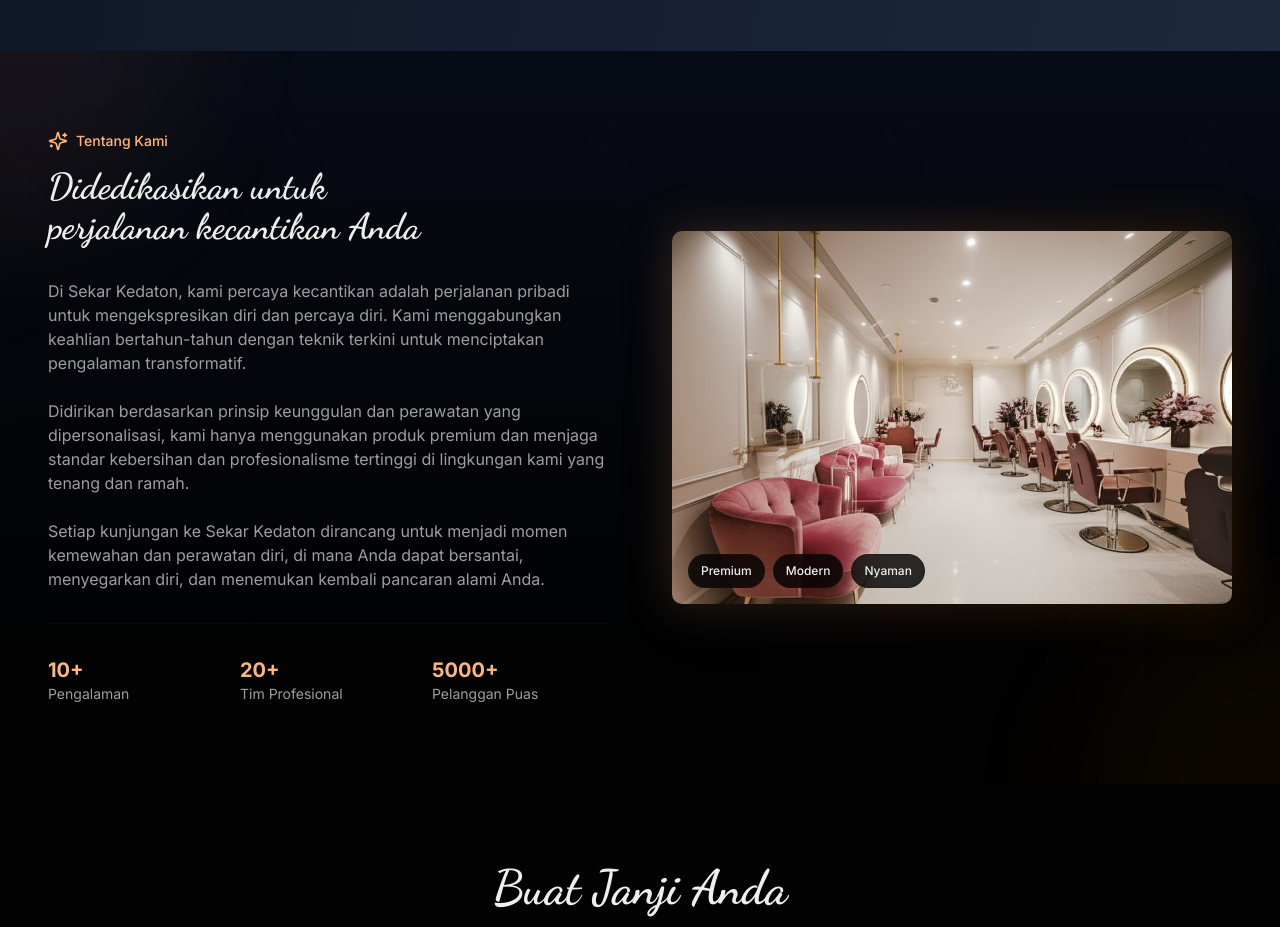
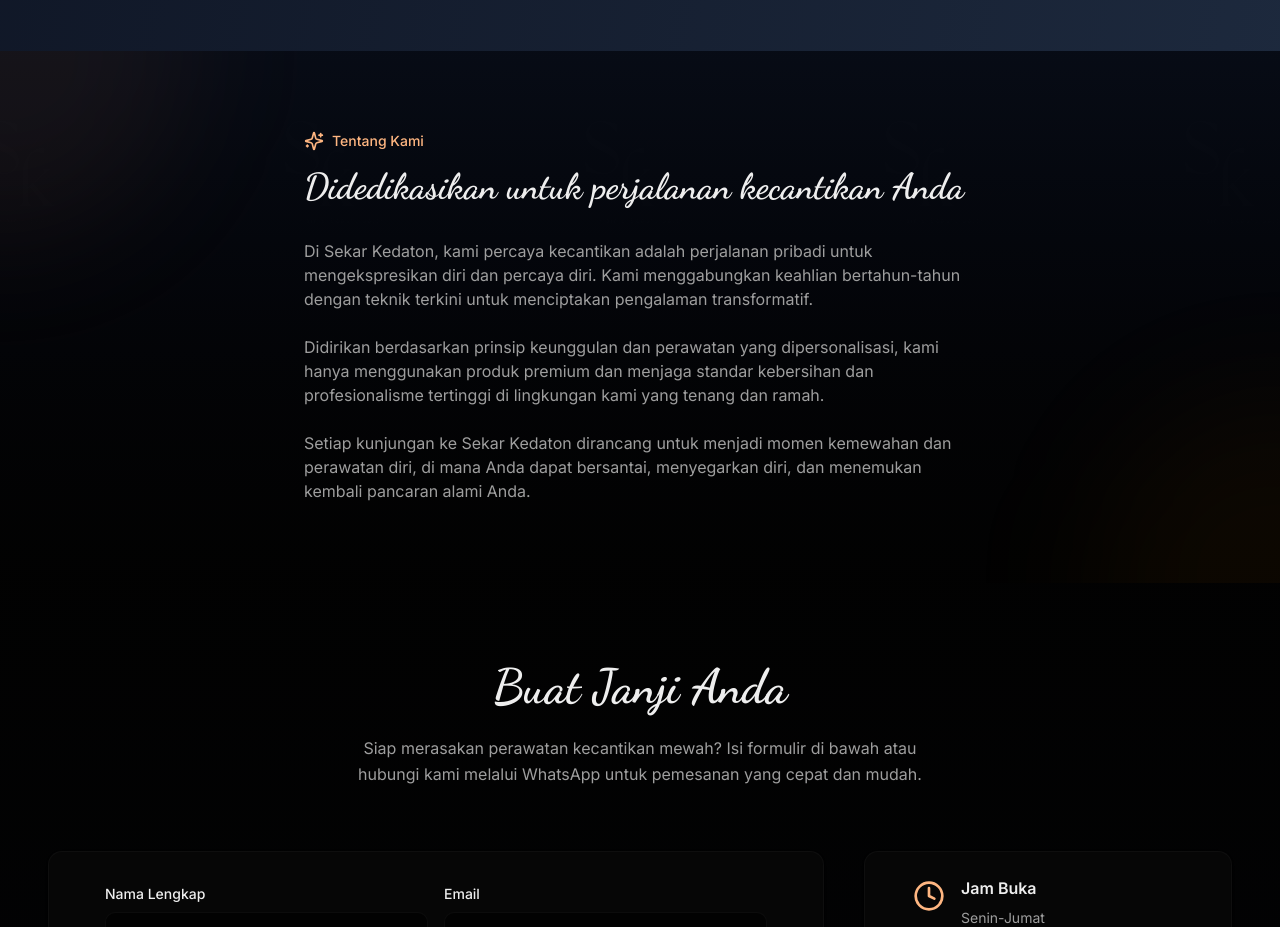
Before and after one commit to hardiferio/v0-beauty-salon-booking, a Next.js app: page / in a window 1280 px wide. Shown: the part 7480-8407 px from the top of the page. Built offline with nearby package versions, Linux system fonts and the light colour scheme.

Commit message:
fix: remove stats section and salon interior image from About
Update layout to single-column post-image removal for cleaner focus.

```diff
--- a/components/about.tsx
+++ b/components/about.tsx
@@ -32,10 +32,10 @@ export function About() {
       <div className="absolute bottom-0 right-0 w-96 h-96 bg-amber-600/5 rounded-full blur-3xl translate-x-1/2 translate-y-1/2 pointer-events-none"></div>
 
       <div className="container mx-auto px-4 sm:px-6 lg:px-8 relative z-10" ref={sectionRef}>
-        <div className="grid grid-cols-1 lg:grid-cols-2 gap-8 lg:gap-16 items-center">
+        <div className="max-w-2xl mx-auto">
           {/* Text Content */}
           <div
-            className={`font-sans order-2 lg:order-1 transition-all duration-1000 ${
+            className={`font-sans transition-all duration-1000 ${
               isVisible ? "opacity-100 translate-x-0" : "opacity-0 -translate-x-12"
             }`}
           >
@@ -59,59 +59,9 @@ export function About() {
                 Setiap kunjungan ke Sekar Kedaton dirancang untuk menjadi momen kemewahan dan perawatan diri, di mana Anda dapat bersantai, menyegarkan diri, dan menemukan kembali pancaran alami Anda.
               </p>
             </div>
-
-            {/* Stats */}
-            <div className="grid grid-cols-2 sm:grid-cols-3 gap-4 mt-8 pt-8 border-t border-border/30">
-              {[
-                { label: "Pengalaman", value: "10+" },
-                { label: "Tim Profesional", value: "20+" },
-                { label: "Pelanggan Puas", value: "5000+" },
-              ].map((stat, index) => (
-                <div
-                  key={index}
-                  className={`group transition-all duration-500 delay-${index * 100} ${
-                    isVisible ? "opacity-100 translate-y-0" : "opacity-0 translate-y-4"
-                  }`}
-                >
-                  <p className="text-accent font-bold text-lg sm:text-xl group-hover:scale-110 transition-transform duration-300">
-                    {stat.value}
-                  </p>
-                  <p className="text-muted-foreground text-xs sm:text-sm">{stat.label}</p>
-                </div>
-              ))}
-            </div>
           </div>
 
-          {/* Image */}
-          <div
-            className={`relative order-1 lg:order-2 transition-all duration-1000 ${
-              isVisible ? "opacity-100 translate-x-0" : "opacity-0 translate-x-12"
-            }`}
-          >
-            <div className="relative">
-              {/* Glow effect */}
-              <div className="absolute inset-0 bg-gradient-to-r from-accent/20 to-amber-600/20 rounded-lg blur-xl -z-10"></div>
 
-              <img
-                src="/elegant-beauty-salon.png"
-                alt="Sekar Kedaton Beauty Salon Interior"
-                className="w-full h-auto shadow-2xl rounded-lg mx-auto px-0 hover:shadow-3xl transition-shadow duration-500 hover:scale-105 transition-transform duration-500"
-              />
-
-              {/* Floating cards overlay */}
-              <div className="absolute bottom-4 left-4 right-4 flex gap-2 pointer-events-none">
-                {["Premium", "Modern", "Nyaman"].map((tag, index) => (
-                  <div
-                    key={index}
-                    className="px-3 py-2 bg-background/80 backdrop-blur-md rounded-full text-xs font-medium text-foreground border border-border/50 animate-fade-in-scale"
-                    style={{ animationDelay: `${index * 100}ms` }}
-                  >
-                    {tag}
-                  </div>
-                ))}
-              </div>
-            </div>
-          </div>
         </div>
       </div>
     </section>
```
